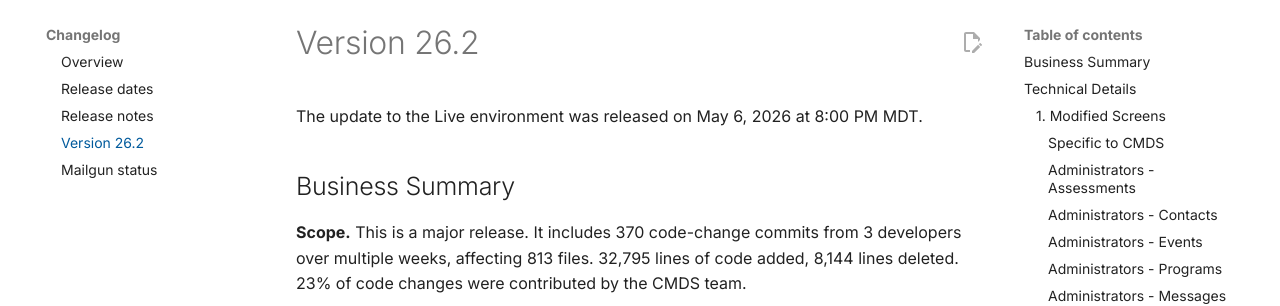
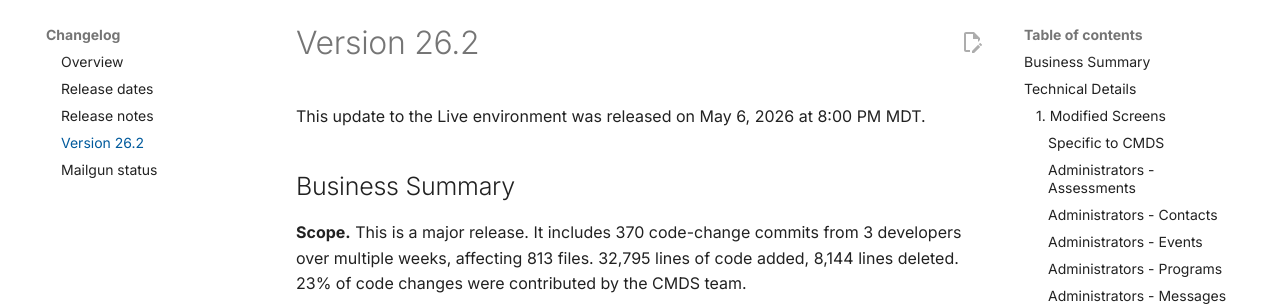
Before and after one commit to cmds-app/docs, an MkDocs documentation site: the page built from docs/changelog/version-26-2.md, in a window 1280 px wide and 900 px high. Shown: the part 124-430 px from the top of the window. Built offline with MkDocs 1.6.1 and Material for MkDocs 9.7.7, drawn with Linux system fonts in a browser that asks for light colours; comment, search, counter and statistics services are not loaded; some of the changed text lies outside the part shown.

```diff
--- a/docs/changelog/version-26-2.md
+++ b/docs/changelog/version-26-2.md
@@ -1,6 +1,6 @@
 # Version 26.2
 
-The update to the Live environment was released on May 6, 2026 at 8:00 PM MDT.
+This update to the Live environment was released on May 6, 2026 at 8:00 PM MDT.
 
 ## Business Summary
 
--- a/mkdocs.yml
+++ b/mkdocs.yml
@@ -59,6 +59,9 @@ markdown_extensions:
 
 plugins:
   - search
+
+extra:
+  generator: false
 
 extra_css:
   - stylesheets/extra.css
```
